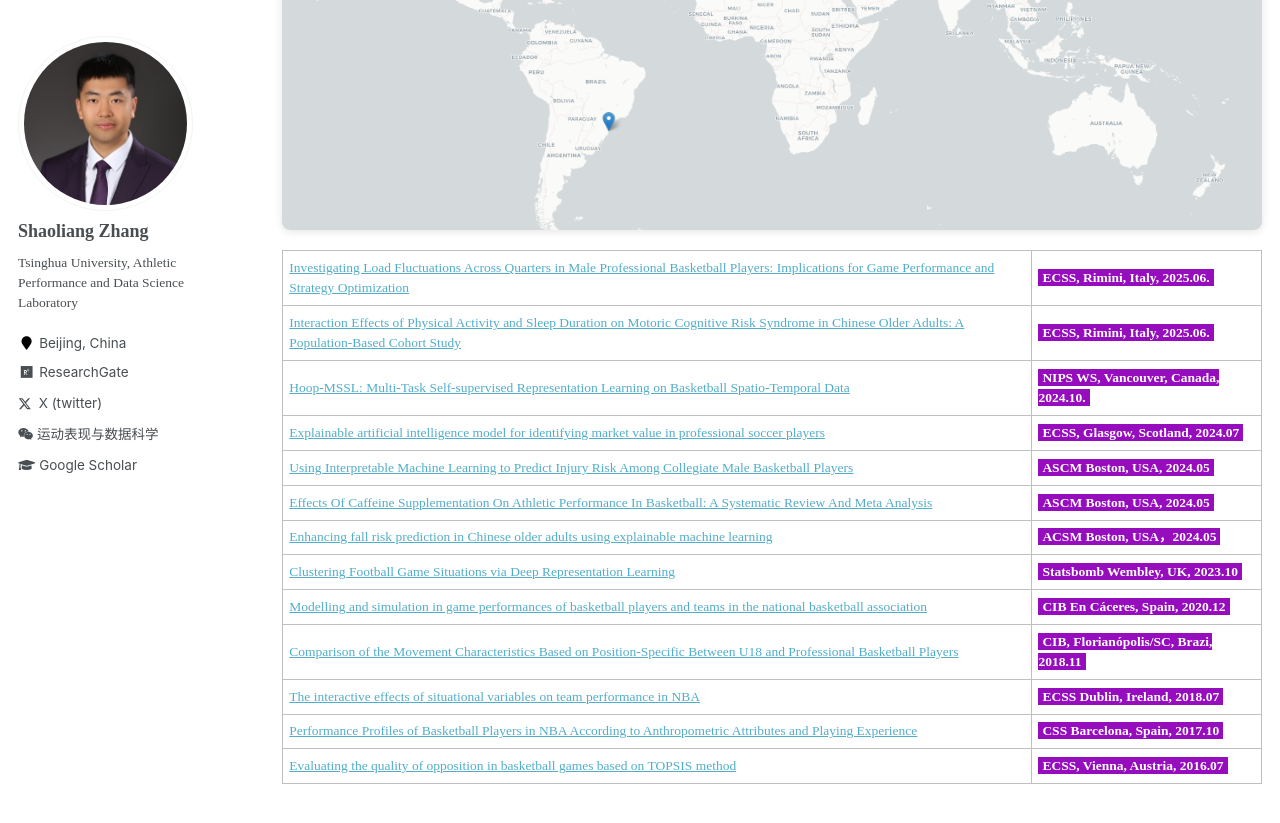
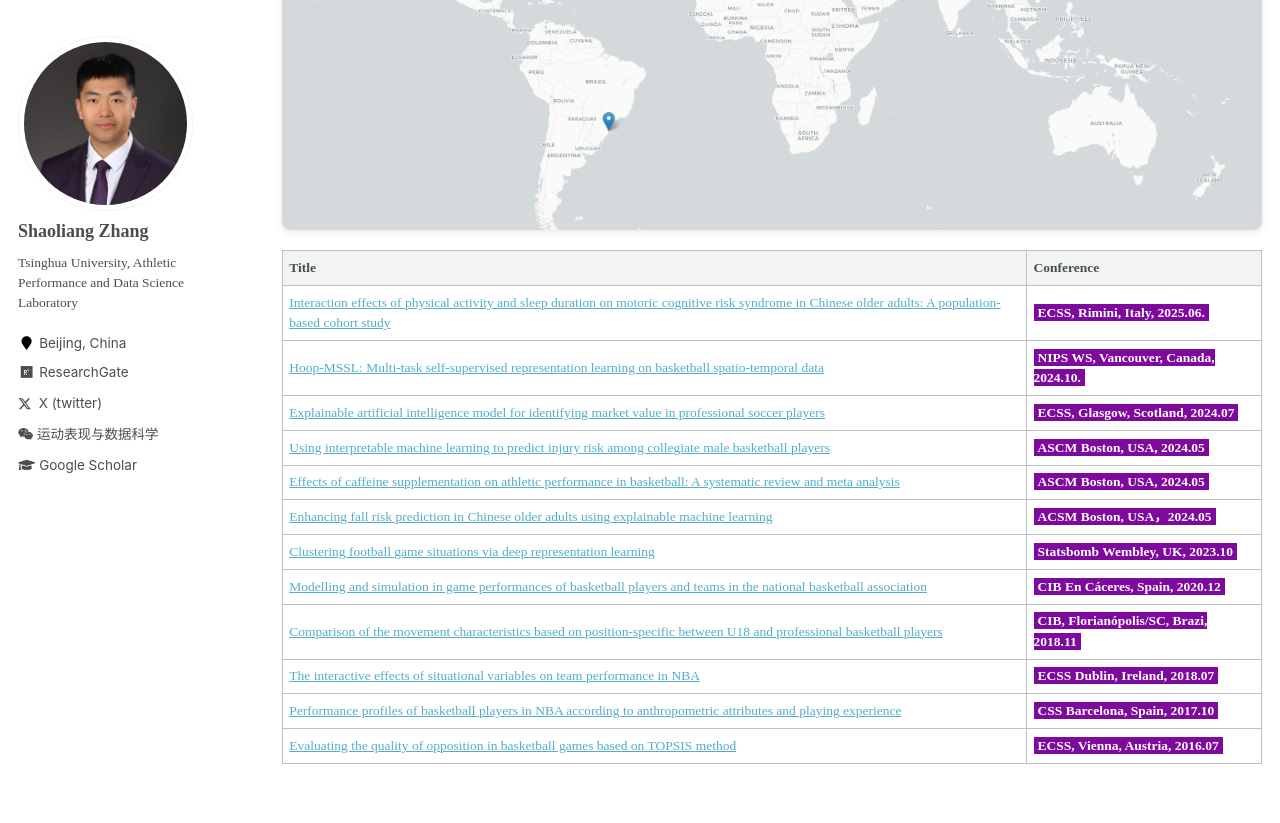
Before and after one commit to sportssuper/ZSL, a Jekyll site: the page built from _pages/talks.md, in a window 1280 px wide and 900 px high, scrolled down 579 px. Shown: the top 823 px of the window. Built offline with Jekyll 4.4.1, drawn with Linux system fonts in a browser that asks for light colours; a script that is not in the unit is left out.

Commit message:
Update talks.md

```diff
--- a/_pages/talks.md
+++ b/_pages/talks.md
@@ -26,20 +26,21 @@
        style="width: 100%; height: auto; display: block; border-radius: 8px; box-shadow: 0 2px 8px rgba(0,0,0,0.1);">
 </div>
 
-|-------------------------|
-| [Investigating Load Fluctuations Across Quarters in Male Professional Basketball Players: Implications for Game Performance and Strategy Optimization](talks/ecss25load.pdf) | **<span style="background-color: #960DBD; color: white; padding: 1px 4px;">ECSS, Rimini, Italy, 2025.06.</span>**|
-| [Interaction Effects of Physical Activity and Sleep Duration on Motoric Cognitive Risk Syndrome in Chinese Older Adults: A Population-Based Cohort Study](talks/ecss25gld.pdf) | **<span style="background-color: #960DBD; color: white; padding: 1px 4px;">ECSS, Rimini, Italy, 2025.06.</span>**|
-| [Hoop-MSSL: Multi-Task Self-supervised Representation Learning on Basketball Spatio-Temporal Data](talks/Hoop_MSSL.pdf) | **<span style="background-color: #960DBD; color: white; padding: 1px 4px;">NIPS WS, Vancouver, Canada, 2024.10.</span>**|
-| [Explainable artificial intelligence model for identifying market value in professional soccer players](talks/Davison等.pdf) | **<span style="background-color: #960DBD; color: white; padding: 1px 4px;">ECSS, Glasgow, Scotland, 2024.07</span>**|
-| [Using Interpretable Machine Learning to Predict Injury Risk Among Collegiate Male Basketball Players](talks/predictinjuryriskamongcollegiatemalebasketballplayers.pdf) | **<span style="background-color: #960DBD; color: white; padding: 1px 4px;">ASCM Boston, USA, 2024.05</span>**|
-| [Effects Of Caffeine Supplementation On Athletic Performance In Basketball: A Systematic Review And Meta Analysis](talks/Effectsofcaffeinesupplementationonathleticperformanceinbasketball.pdf) | **<span style="background-color: #960DBD; color: white; padding: 1px 4px;">ASCM Boston, USA, 2024.05</span>**|
-| [Enhancing fall risk prediction in Chinese older adults using explainable machine learning](talks/machinelearning331.pdf) | **<span style="background-color: #960DBD; color: white; padding: 1px 4px;">ACSM Boston, USA，2024.05</span>**|
-| [Clustering Football Game Situations via Deep Representation Learning](talks/ClusteringFootballGameSituations.pdf) | **<span style="background-color: #960DBD; color: white; padding: 1px 4px;">Statsbomb Wembley, UK, 2023.10</span>**|
-| [Modelling and simulation in game performances of basketball players and teams in the national basketball association](talks/Modellingandsimulation.pdf) | **<span style="background-color: #960DBD; color: white; padding: 1px 4px;">CIB  En Cáceres, Spain, 2020.12</span>**|
-| [Comparison of the Movement Characteristics Based on Position-Specific Between U18 and Professional Basketball Players](talks/18baxi.pdf) | **<span style="background-color: #960DBD; color: white; padding: 1px 4px;">CIB, Florianópolis/SC, Brazi, 2018.11</span>**|
-| [The interactive effects of situational variables on team performance in NBA](talks/Book of abstracts.pdf) | **<span style="background-color: #960DBD; color: white; padding: 1px 4px;">ECSS Dublin, Ireland, 2018.07</span>**|
-| [Performance Profiles of Basketball Players in NBA According to Anthropometric Attributes and Playing Experience](talks/Complexsystemsinsport.pdf) | **<span style="background-color: #960DBD; color: white; padding: 1px 4px;">CSS Barcelona, Spain, 2017.10</span>**|
-| [Evaluating the quality of opposition in basketball games based on TOPSIS method](talks/BACA-2016.pdf) | **<span style="background-color: #960DBD; color: white; padding: 1px 4px;">ECSS, Vienna, Austria, 2016.07</span>**|
+| Title | Conference |
+|-------|------------|
+| [Interaction effects of physical activity and sleep duration on motoric cognitive risk syndrome in Chinese older adults: A population-based cohort study](talks/ecss25gld.pdf) | **<span style="background-color: #7E099D; color: white; padding: 1px 4px;">ECSS, Rimini, Italy, 2025.06.</span>**|
+| [Hoop-MSSL: Multi-task self-supervised representation learning on basketball spatio-temporal data](talks/Hoop_MSSL.pdf) | **<span style="background-color: #7E099D; color: white; padding: 1px 4px;">NIPS WS, Vancouver, Canada, 2024.10.</span>**|
+| [Explainable artificial intelligence model for identifying market value in professional soccer players](talks/Davison等.pdf) | **<span style="background-color: #7E099D; color: white; padding: 1px 4px;">ECSS, Glasgow, Scotland, 2024.07</span>**|
+| [Using interpretable machine learning to predict injury risk among collegiate male basketball players](talks/predictinjuryriskamongcollegiatemalebasketballplayers.pdf) | **<span style="background-color: #7E099D; color: white; padding: 1px 4px;">ASCM Boston, USA, 2024.05</span>**|
+| [Effects of caffeine supplementation on athletic performance in basketball: A systematic review and meta analysis](talks/Effectsofcaffeinesupplementationonathleticperformanceinbasketball.pdf) | **<span style="background-color: #7E099D; color: white; padding: 1px 4px;">ASCM Boston, USA, 2024.05</span>**|
+| [Enhancing fall risk prediction in Chinese older adults using explainable machine learning](talks/machinelearning331.pdf) | **<span style="background-color: #7E099D; color: white; padding: 1px 4px;">ACSM Boston, USA，2024.05</span>**|
+| [Clustering football game situations via deep representation learning](talks/ClusteringFootballGameSituations.pdf) | **<span style="background-color: #7E099D; color: white; padding: 1px 4px;">Statsbomb Wembley, UK, 2023.10</span>**|
+| [Modelling and simulation in game performances of basketball players and teams in the national basketball association](talks/Modellingandsimulation.pdf) | **<span style="background-color: #7E099D; color: white; padding: 1px 4px;">CIB En Cáceres, Spain, 2020.12</span>**|
+| [Comparison of the movement characteristics based on position-specific between U18 and professional basketball players](talks/18baxi.pdf) | **<span style="background-color: #7E099D; color: white; padding: 1px 4px;">CIB, Florianópolis/SC, Brazi, 2018.11</span>**|
+| [The interactive effects of situational variables on team performance in NBA](talks/Book of abstracts.pdf) | **<span style="background-color: #7E099D; color: white; padding: 1px 4px;">ECSS Dublin, Ireland, 2018.07</span>**|
+| [Performance profiles of basketball players in NBA according to anthropometric attributes and playing experience](talks/Complexsystemsinsport.pdf) | **<span style="background-color: #7E099D; color: white; padding: 1px 4px;">CSS Barcelona, Spain, 2017.10</span>**|
+| [Evaluating the quality of opposition in basketball games based on TOPSIS method](talks/BACA-2016.pdf) | **<span style="background-color: #7E099D; color: white; padding: 1px 4px;">ECSS, Vienna, Austria, 2016.07</span>**|
+
 
 
 
```
